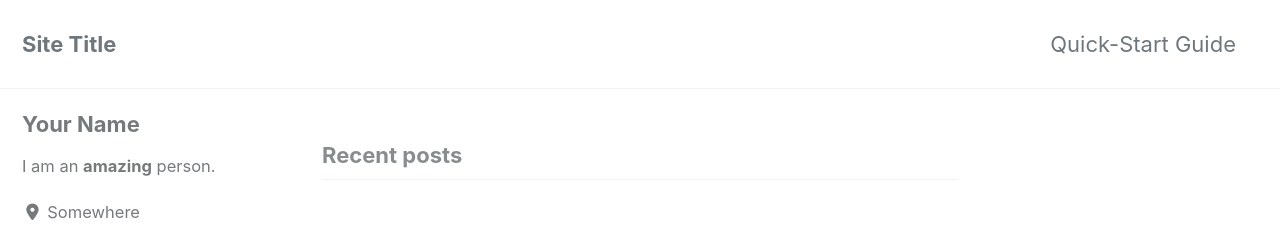
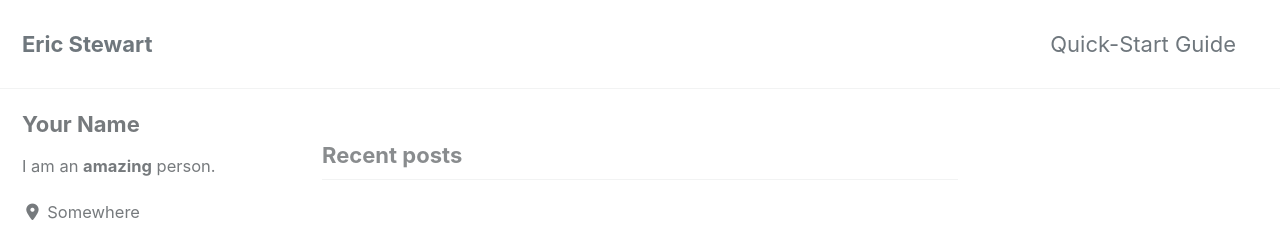
Before and after one commit to enjaku/enjaku.github.io, a Jekyll site: the page built from index.html, in a window 1280 px wide and 900 px high. Shown: the top 225 px of the window. Built offline with Jekyll 4.4.1, drawn with Linux system fonts in a browser that asks for light colours; cached includes are drawn as plain includes; nearby versions of some CDN libraries; the list of posts is cut into pages by our own code.

Commit message:
new stuff

```diff
--- a/_config.yml
+++ b/_config.yml
@@ -16,7 +16,7 @@ minimal_mistakes_skin    : "default" # "air", "aqua", "contrast", "dark", "dirt"
 
 # Site Settings
 locale                   : "en-US"
-title                    : "Site Title"
+title                    : "Eric Stewart"
 title_separator          : "-"
 subtitle                 : # site tagline that appears below site title in masthead
 name                     : "Eric Stewart"
```
